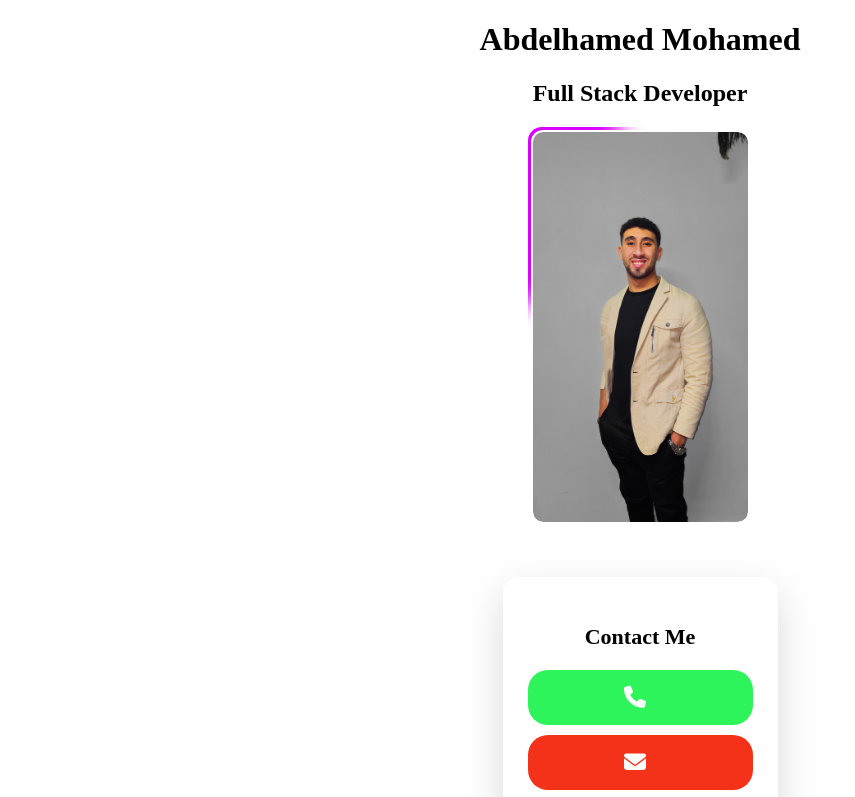
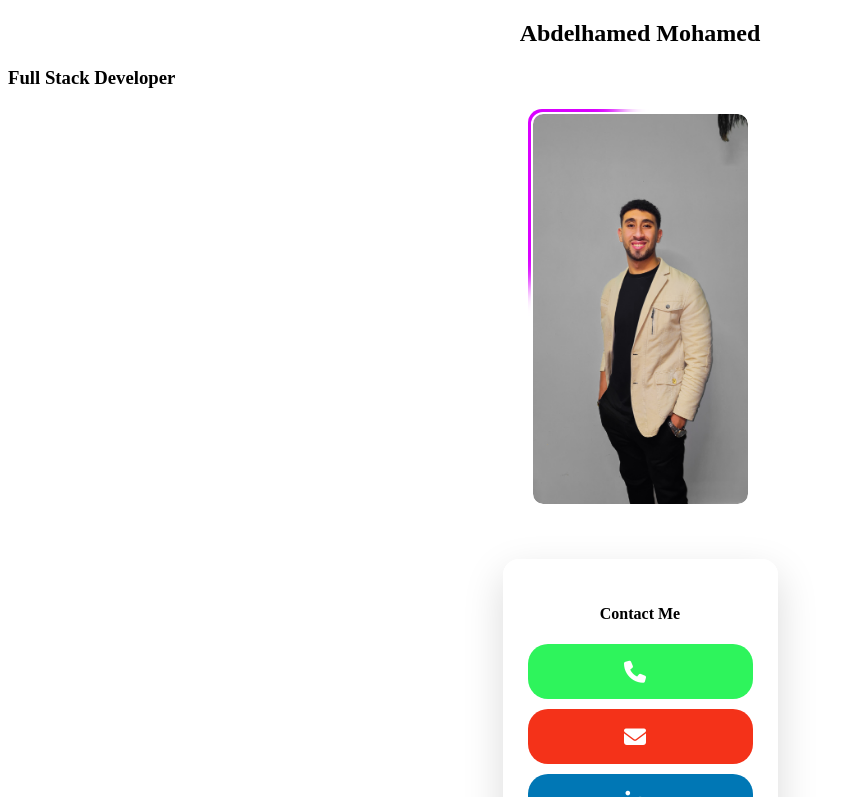
Before and after one commit to Abdelhamed-Mohamed-Web-Dev/ContactMe, a plain HTML site: page index.html in a window 1280 px wide. Shown: the top 797 px of the page, without its empty margins (0-855 px from the left). Drawn offline with Linux system fonts and the light colour scheme.

Commit message:
Refactor index.html structure and headings
Updated headings and structure in index.html.

```diff
--- a/index.html
+++ b/index.html
@@ -12,8 +12,8 @@
 <body>
     <div class="head">
 
-        <h1>Abdelhamed Mohamed</h1>
-        <h2>Full Stack Developer</h2>
+        <h2>Abdelhamed Mohamed</h2>
+        <h3>Full Stack Developer</h3>
         <div class="card-wrapper">
             <div class="card">
                 <div class="bg">
@@ -25,7 +25,7 @@
 
         <div class="social-wrapper">
             <div class="social-card">
-                <h3>Contact Me</h3>
+                <h4>Contact Me</h4>
 
                 <div class="social-links">
                     <a target="_blank" href="tel:+201151811684" class="social phone"> <i class="fas fa-phone"></i></a>
@@ -44,4 +44,5 @@
 
 </body>
 
+
 </html>
```
